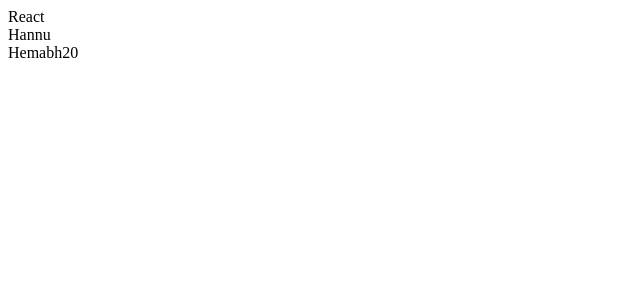
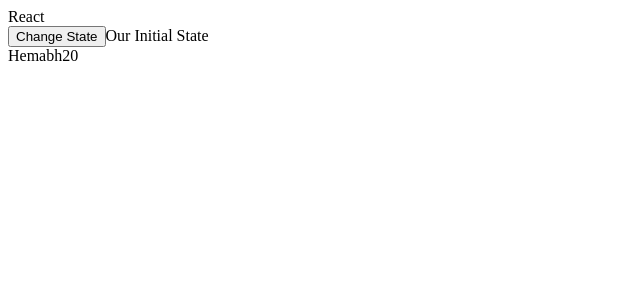
Before and after one commit to HemabhKamboj/ReactApp, a React (Create React App) app: page / in a window 1280 px wide. Shown: the top 300 px of the page, without its empty margins (0-640 px from the left). Built offline with nearby package versions, Linux system fonts and the light colour scheme.

Commit message:
updating state with setState

```diff
--- a/src/container/container.js
+++ b/src/container/container.js
@@ -2,10 +2,23 @@
 
 
 class Container1 extends Component {
+    constructor(props)
+    {
+        super(props)
+        this.state = {
+            stateprop1 : "Our Initial State"
+
+        }
+    }
+
+        changeState = () => (
+            this.setState({ stateprop1: "New State"})
+        )
    render () {
     return (
         <div>
-            {this.props.nickname}
+            <button onClick = {() => this.changeState()}> Change State </button>
+            {this.state.stateprop1}
         </div>
     )}
 
```
